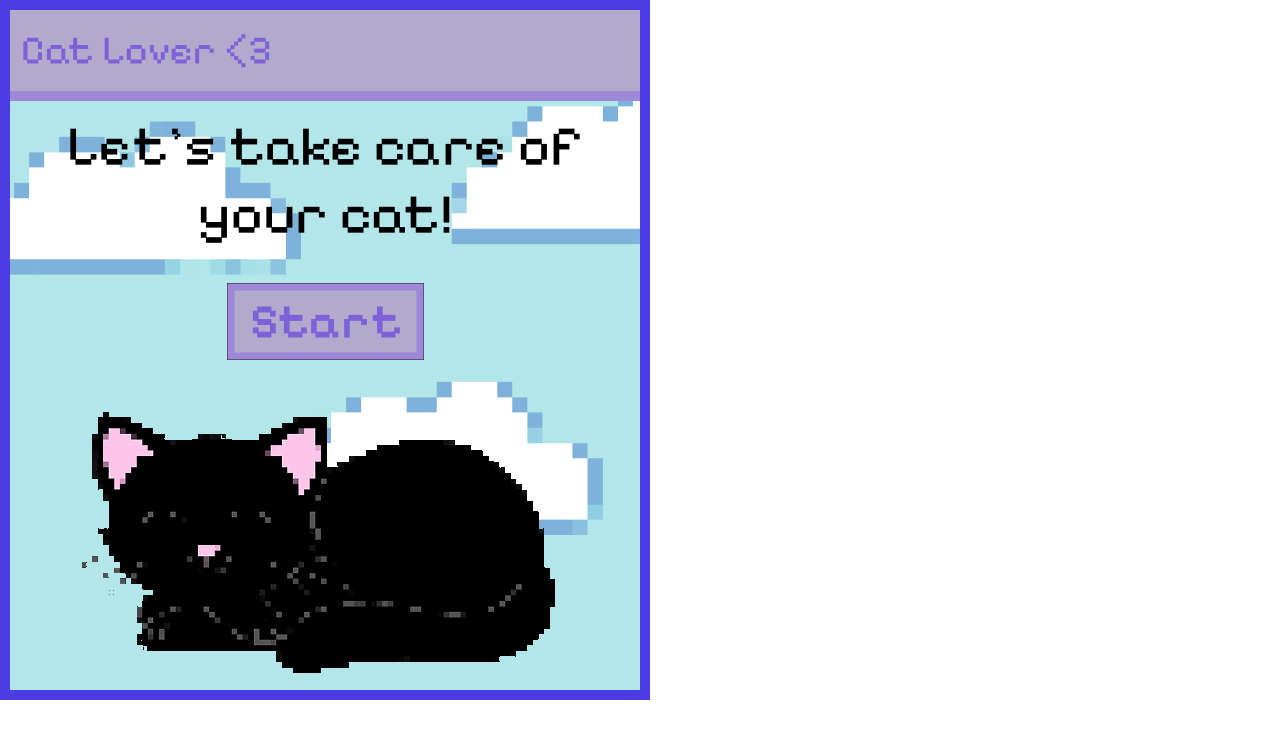
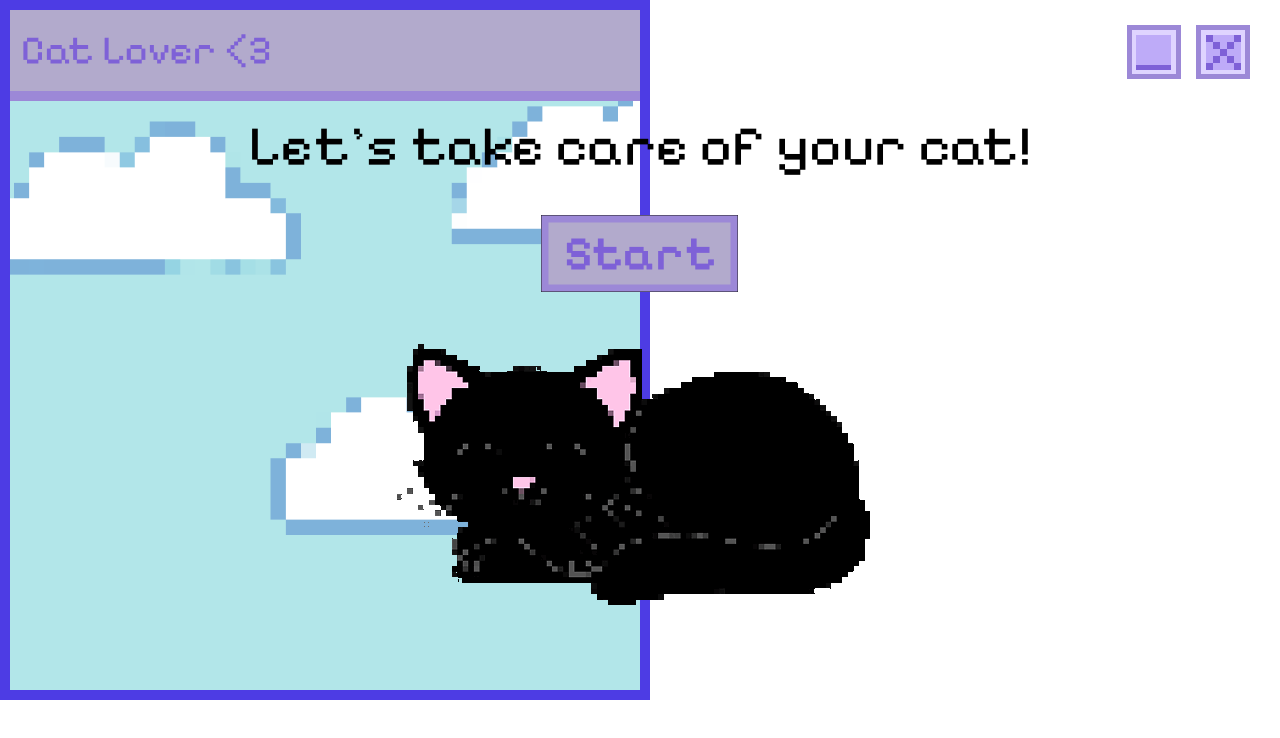
Before and after one commit to Syconar/CatLover-desktop-app, an Electron app: page renderer/index.html in a window 1280 px wide. Drawn offline with Linux system fonts and the light colour scheme; no server answers; files whose address does not match are found by name; a web font is replaced by a local one.

Commit message:
close window btn added

```diff
--- a/main.js
+++ b/main.js
@@ -1,7 +1,9 @@
 const path = require("path");
 const { app, BrowserWindow } = require("electron");
 
-const isDev = process.env.NODE_ENV !== "development";
+process.env.NODE_ENV = "production";
+
+const isDev = process.env.NODE_ENV !== "production";
 const isMac = process.platform === "darwin";
 
 function createMainWindow() {
@@ -9,6 +11,8 @@ function createMainWindow() {
         title: "Cat Lover",
         width: isDev ?  1229 : 650,
         height: 700,
+        frame: false, // Removes the default window frame
+        autoHideMenuBar: true, // Removes the window menu bar
     });
 
     // Open devtools if in dev env
@@ -18,10 +22,6 @@ function createMainWindow() {
 
     mainWindow.loadFile(path.join(__dirname, "./renderer/index.html"));
 }
-
-app.whenReady().then(() => {
-    createMainWindow();
-});
 
 app.whenReady().then(() => {
   createMainWindow()
--- a/renderer/index.html
+++ b/renderer/index.html
@@ -14,13 +14,23 @@
 
     <main>
 
+        <div class="view-btns">
+            <div class="min-size-btn">
+                <button><img src="../img/min_btn.png" alt=""></button>
+            </div>
+
+            <div class="close-btn">
+                <button onclick="window.close()"><img src="../img/cross_btn.png" alt=""></button>
+            </div>
+        </div>
+
         <div class="full-content">
             <div class="main-header">
                 <h1>Let's take care of your cat!</h1>
-                <button class="start_btn"><img src="../img/start_btn.png" alt="start the options button"></button>
+                <button class="start_btn"><a href="../html/optionsmenu.html"><img src="../img/start_btn.png" alt="start the options button"></a></button>
             </div>
 
-            <div class="cat">
+            <div class="cat catsleep">
                 <img src="../img/catForms/gifs/catSleep1.gif" alt="">
             </div>
         </div>
--- a/styles.css
+++ b/styles.css
@@ -4,22 +4,46 @@
     padding: 0;
 }
 
+html, body{
+    overflow-y: hidden;
+    overflow-x: hidden;
+}
+
 body{
     font-family: Pixelify Sans;
 }
 
+/***** REUSEBLE CONTENT *****/
 main{
-    max-width: 650px;
-    max-height: 700px;
+    min-width: 650px;
+    min-height: 700px;
     width: 100%;
     height: 100vh;
     background-image: url("img/playGround.png");
     background-repeat: no-repeat;
+    position: relative;
+}
+
+.view-btns{
+    display: flex;
+    flex-direction: row;
+    justify-content: end;
+    gap: 15px;
+    position: absolute;
+    top: 25px;
+    right: 30px;
+}
+
+.view-btns button{
+    background: none;
+    border: none;
+}
+
+.view-btns img{
+    cursor: pointer;
 }
 
 .full-content{
-    width: 100%;
-    height: 100vh;
     display: flex;
     flex-direction: column;
     justify-content: start;
@@ -27,6 +51,22 @@ main{
     gap: 35px;
 }
 
+.start_btn{
+    cursor: pointer;
+    border: none;
+    background: none;
+}
+
+.cat{
+    display: flex;
+    align-items: center;
+    justify-content: center;
+}
+/*  */
+
+
+
+/***** INDEX *****/
 .main-header{
     display: flex;
     flex-direction: column;
@@ -42,15 +82,43 @@ main{
     font-size: 3.5rem;
     font-weight: 400;
 }
+/* */
 
-.start_btn{
-    cursor: pointer;
+
+
+/***** OPTIONS MENU *****/
+.all-options button{
+    background: none;
     border: none;
-    background: none;
 }
+.all-options img{
+    width: 10%;
+}
+/* */
 
-.cat{
+
+
+/***** PLAY TIME *****/
+.time{
     display: flex;
-    align-items: center;
-    justify-content: center;
+    flex-direction: row;
 }
+/* */
+
+
+
+/***** BRUSH TIME *****/
+
+/* */
+
+
+
+/***** SHOWER TIME *****/
+
+/* */
+
+
+
+/***** MEAL TIME *****/
+
+/* */
```
